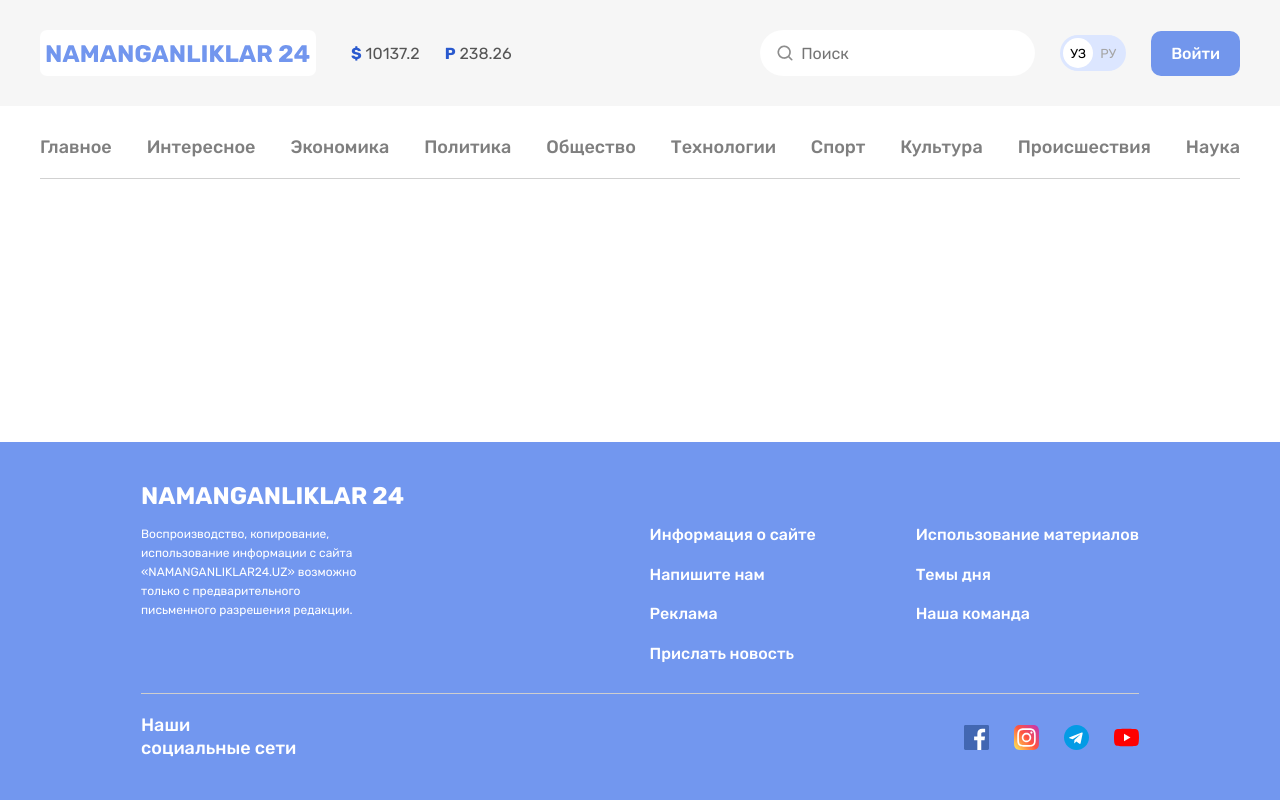
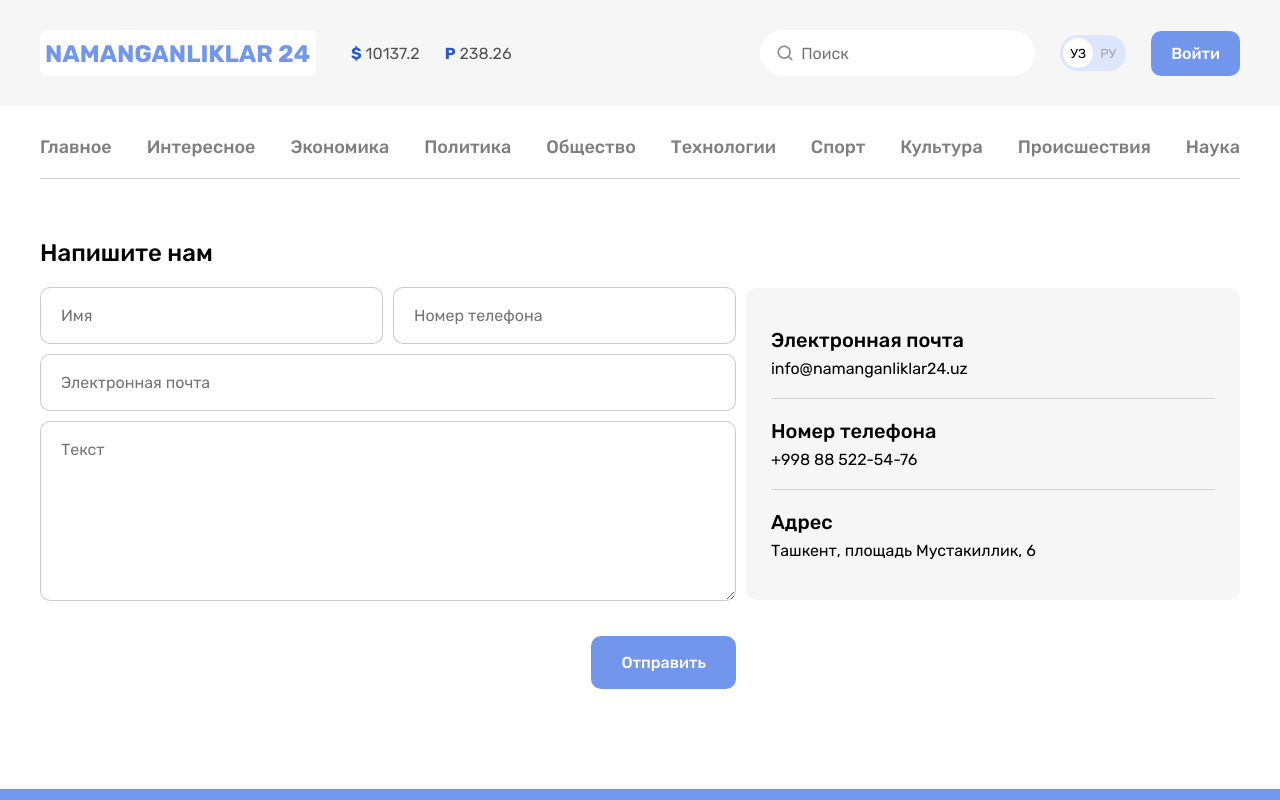
Before and after one commit to OtabekValiboyev/Namanganliklar-24, a plain HTML site: page contact.html in a window 1280 px wide. Shown: the top 800 px of the page. Drawn offline with Linux system fonts and the light colour scheme.

Commit message:
Add site contact form

```diff
--- a/contact.html
+++ b/contact.html
@@ -63,6 +63,52 @@
       </nav>
     </div>
 
+    <!-- CONTACT-FORM -->
+    <section class="contact-registration">
+      <div class="contact-registration__container container">
+        <div class="contact-registration__form">
+          <h2 class="contact-registration__heading">Напишите нам</h2>
+          <form class="form" action="https://htmlacademy.ru" method="GET">
+            <div class="form__fields-wrapper">
+              <div class="form__fields">
+                <div class="form__field form__field-flex">
+                  <input class="form__input" type="text" placeholder="Имя" aria-label="user name" required>
+                </div>
+                <div class="form__field form__field-flex">
+                  <input class="form__input" type="number" placeholder="Номер телефона" aria-label="user phone number"
+                    required>
+                </div>
+              </div>
+              <div class="form__field">
+                <input class="form__input" type="email" placeholder="Электронная почта" aria-label="user mail" requierd>
+              </div>
+              <div class="form__field">
+                <textarea class="form__input form__input-textare" aria-label="user opinion" placeholder="Текст"
+                  required></textarea>
+              </div>
+            </div>
+            <button class="button form__button" type="submit">Отправить</button>
+          </form>
+        </div>
+        <div class="contact-registration__info info">
+          <ul class="info__list">
+            <li class="info__item">
+              <h3 class="info__title">Электронная почта</h3>
+              <p class="info__description">info@namanganliklar24.uz</p>
+            </li>
+            <li class="info__item">
+              <h3 class="info__title">Номер телефона</h3>
+              <p class="info__description">+998 88 522-54-76</p>
+            </li>
+            <li class="info__item">
+              <h3 class="info__title">Адрес</h3>
+              <p class="info__description">Ташкент, площадь Мустакиллик, 6 </p>
+            </li>
+          </ul>
+        </div>
+      </div>
+    </section>
+
   </main>
 
   <!-- SITE-FOOTER -->
--- a/css/style.css
+++ b/css/style.css
@@ -815,12 +815,131 @@
   line-height: 22px;
 }
 
-.local-news__footer {}
 
-.local-news__footer-img {}
 
-.local-news__footer-text {}
+/* CONTACT PAGE */
+.contact-registration {
+  padding-top: 20px;
+  padding-bottom: 100px;
+}
 
+.contact-registration__container {
+  display: flex;
+}
+
+.contact-registration__form {
+  width: 100%;
+  max-width: 696px;
+  margin-right: 10px;
+}
+
+.contact-registration__heading {
+  margin-top: 0;
+  margin-bottom: 20px;
+  color: var(--heading-color);
+  font-size: 24px;
+  font-style: normal;
+  font-weight: 500;
+  line-height: normal;
+}
+
+.form {
+  display: flex;
+  flex-direction: column;
+}
+
+.form__fields-wrapper {
+  margin-bottom: 20px;
+}
+
+.form__fields {
+  display: flex;
+  align-items: center;
+  margin-bottom: 10px;
+}
+
+.form__field {
+  width: 100%;
+  margin-bottom: 10px;
+}
+
+.form__field-flex {
+  width: calc(calc(100% - 10px) / 2);
+  margin-bottom: 0;
+}
+
+.form__field-flex:not(:last-child) {
+  margin-right: 10px;
+}
+
+.form__input {
+  width: 100%;
+  padding: 18px 20px;
+  border-radius: 10px;
+  border: 1px solid rgba(0, 0, 0, 0.20);
+  background-color: #fff;
+  color: var(--heading-color);
+  font-size: 16px;
+  font-style: normal;
+  font-weight: 400;
+  line-height: normal;
+}
+
+.form__input-textare {
+  min-height: 180px;
+  resize: vertical;
+}
+
+.form__button {
+  align-self: flex-end;
+  padding: 17px 30px;
+  border: 0;
+  color: #fff;
+  font-size: 16px;
+  font-style: normal;
+  font-weight: 500;
+  line-height: normal;
+}
+
+.contact-registration__info {
+  width: 100%;
+  max-width: 494px;
+  margin-top: 49px;
+}
+
+.info__list {
+  padding: 0;
+  margin: 0;
+  padding: 40px 25px;
+  border-radius: 10px;
+  background: #f6f6f6;
+  list-style: none;
+}
+
+.info__item:not(:last-child) {
+  border-bottom: 1px solid #d2d2d2;
+  padding-bottom: 20px;
+  margin-bottom: 20px;
+}
+
+.info__title {
+  margin-top: 0;
+  margin-bottom: 7px;
+  color: var(--heading-color);
+  font-size: 20px;
+  font-style: normal;
+  font-weight: 500;
+  line-height: normal;
+}
+
+.info__description {
+  margin: 0;
+  color: var(--heading-color);
+  font-size: 16px;
+  font-style: normal;
+  font-weight: 400;
+  line-height: normal;
+}
 
 @media only screen and (-webkit-min-device-pixel-ratio: 2),
 only screen and (min--moz-device-pixel-ratio: 2),
```
